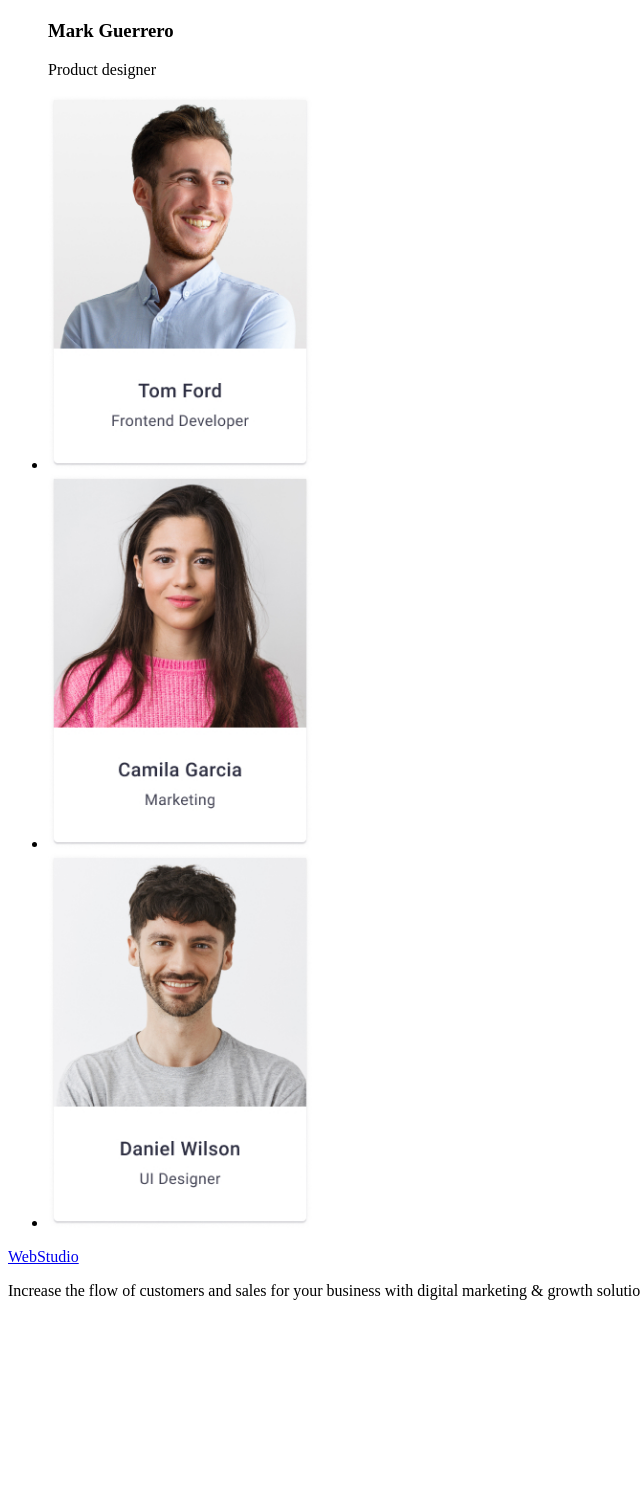
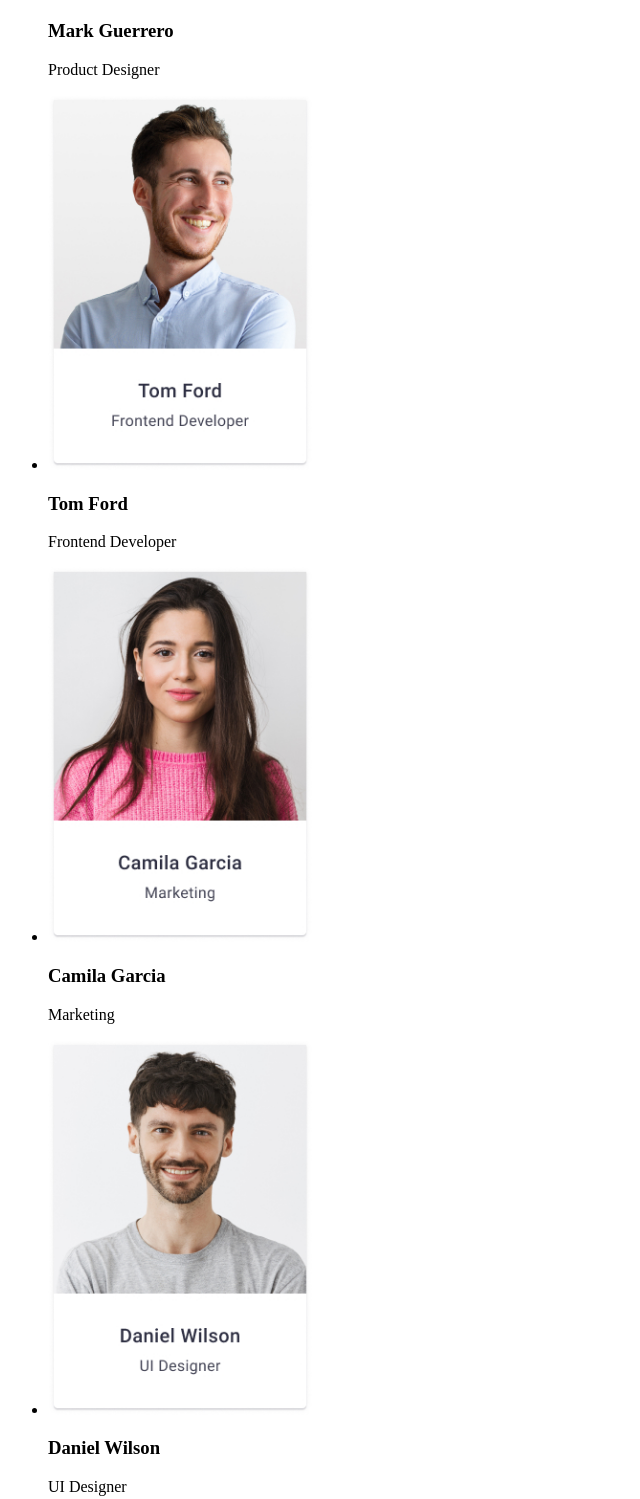
Before and after one commit to 999Valeriy999/goit-markup-hw-01, a plain HTML site: page index.html in a window 1280 px wide. Shown: the part 1038-2537 px from the top of the page, without its empty margins (0-640 px from the left). Before the commit the page ends 2354 px from the top, so only its background shows below. Drawn offline with Linux system fonts and the light colour scheme.

Commit message:
section 4

```diff
--- a/index.html
+++ b/index.html
@@ -68,16 +68,19 @@
             <ul>
             <li> <img src="./images/teamPhoto/card1.jpg" alt=" disigner" width="264">
                 <h3>Mark Guerrero</h3>
-                <p> Product designer </p>
+                <p> Product Designer</p>
             </li>
-            <li>
-            <img src="./images/teamPhoto/TeamCard2.jpg" alt="frontend developer" width="264">
+            <li> <img src="./images/teamPhoto/TeamCard2.jpg" alt="frontend developer" width="264">
+             <h3> Tom Ford </h3>
+             <p> Frontend Developer </p>
             </li>
-            <li>
-            <img src="./images/teamPhoto/TeamCard3.jpg" alt="marketing" width="264">
+            <li> <img src="./images/teamPhoto/TeamCard3.jpg" alt="marketing" width="264">
+                <h3> Camila Garcia </h3>
+                <p> Marketing </p>
             </li>
-            <li>
-            <img src="./images/teamPhoto/TeamCard4.jpg" alt="ui designers" width="264">
+            <li> <img src="./images/teamPhoto/TeamCard4.jpg" alt="ui designers" width="264">
+                <h3> Daniel Wilson </h3>
+                <p> UI Designer </p>
             </li>
 
             </ul>
```
